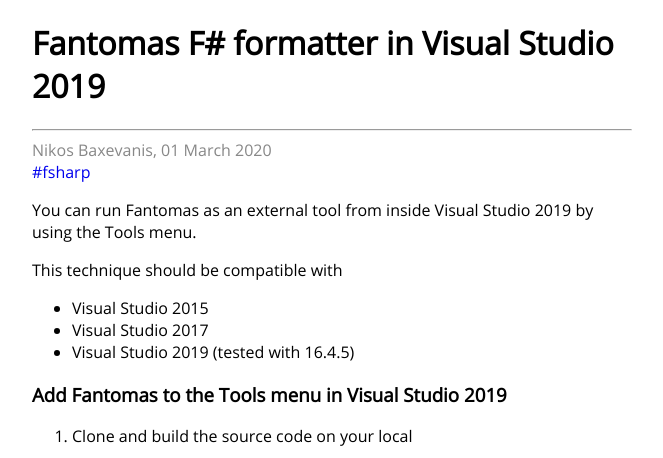
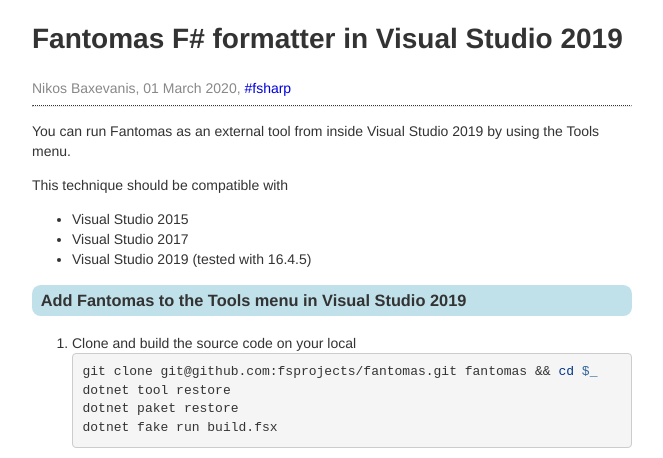
Before and after one commit to moodmosaic/blog, a Jekyll site: the page built from _posts/2020-03-01-fantomas-fsharp-formatter-in-visual-studio-2019.md, in a window 1280 px wide, cut to the strip 0-458 px from the top of the page. Shown: the whole strip, without its empty margins (308-971 px from the left). Built offline with Jekyll 4.4.1, drawn with Linux system fonts in a browser that asks for light colours; some web fonts are replaced.

Commit message:
Add blog.css

```diff
--- a/_layouts/basic.html
+++ b/_layouts/basic.html
@@ -5,7 +5,7 @@
     <meta name="viewport" content="width=device-width, initial-scale=1">
 
     <link rel="stylesheet" href="{{site.baseurl}}/code.css">
-    <link rel="stylesheet" href="{{site.baseurl}}/site.css">
+    <link rel="stylesheet" href="{{site.baseurl}}/blog.css">
     <link rel="stylesheet" href="https://code.cdn.mozilla.net/fonts/fira.css">
 
     <title>
--- a/_layouts/post.html
+++ b/_layouts/post.html
@@ -2,16 +2,17 @@
 layout: basic
 ---
 
-<h1>{{page.title}}</h1><hr>
+<h1>{{page.title}}</h1>
 
 <div class="meta">
-  Nikos Baxevanis, {{ page.date | date_to_long_string }}
-</div>
-<div>
+  Nikos Baxevanis, {{ page.date | date_to_long_string }},
+
   {% for tag in page.tags %}
     <a class="tags" href="/tags/#{{tag | downcase}}">
-      #{{tag | downcase}}</a>{% unless forloop.last %} {% endunless %}{% endfor %}
+      #{{tag | downcase}}</a>{% unless forloop.last %} &#x203A;{% endunless %}{% endfor %}
 </div>
+
+<hr>
 
 {{content}}<br>
 
--- /dev/null
+++ b/blog.css
@@ -0,0 +1,63 @@
+body {
+  font-family: 'Helvetica Neue', Helvetica, Arial, sans-serif;
+  font-size: 14px;
+  line-height: 1.42857143;
+  color: #333;
+  max-width: 600px;
+}
+
+img {
+  max-width: 100%;
+}
+
+@media (min-width: 640px) {
+  body {
+    margin-left: auto;
+    margin-right: auto;
+  }
+}
+
+h2, h3 {
+  background-color: #c0e1ea;
+  padding: .25em 1ex .25em;
+  border-radius: 1ex;
+}
+
+a {
+  text-decoration: none;
+  color: #0000dd;
+}
+
+a:hover {
+  text-decoration: underline;
+}
+
+.meta {
+  color: #888888;
+}
+
+pre {
+  display: block;
+  padding: 9.5px;
+  margin: 0 0 10px;
+  font-size: 13px;
+  line-height: 1.42857143;
+  word-break: break-all;
+  word-wrap: break-word;
+  color: #333;
+  background-color: #f5f5f5;
+  border: 1px solid #ccc;
+  border-radius: 4px;
+  width: auto;
+  max-height: 600px;
+  overflow: auto;
+}
+
+code {
+  color: #333;
+  background-color: #f5f5f5;
+}
+
+hr {
+  border-top: dotted 1px;
+}
```
